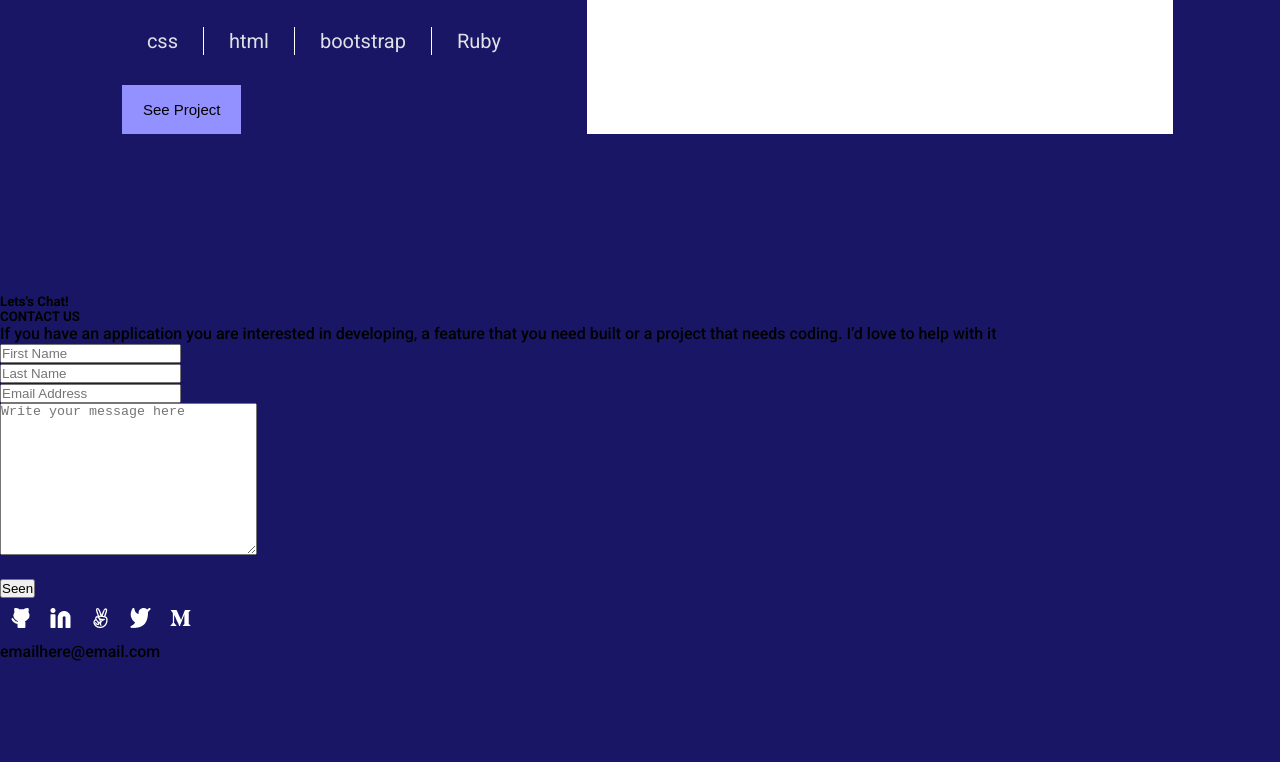
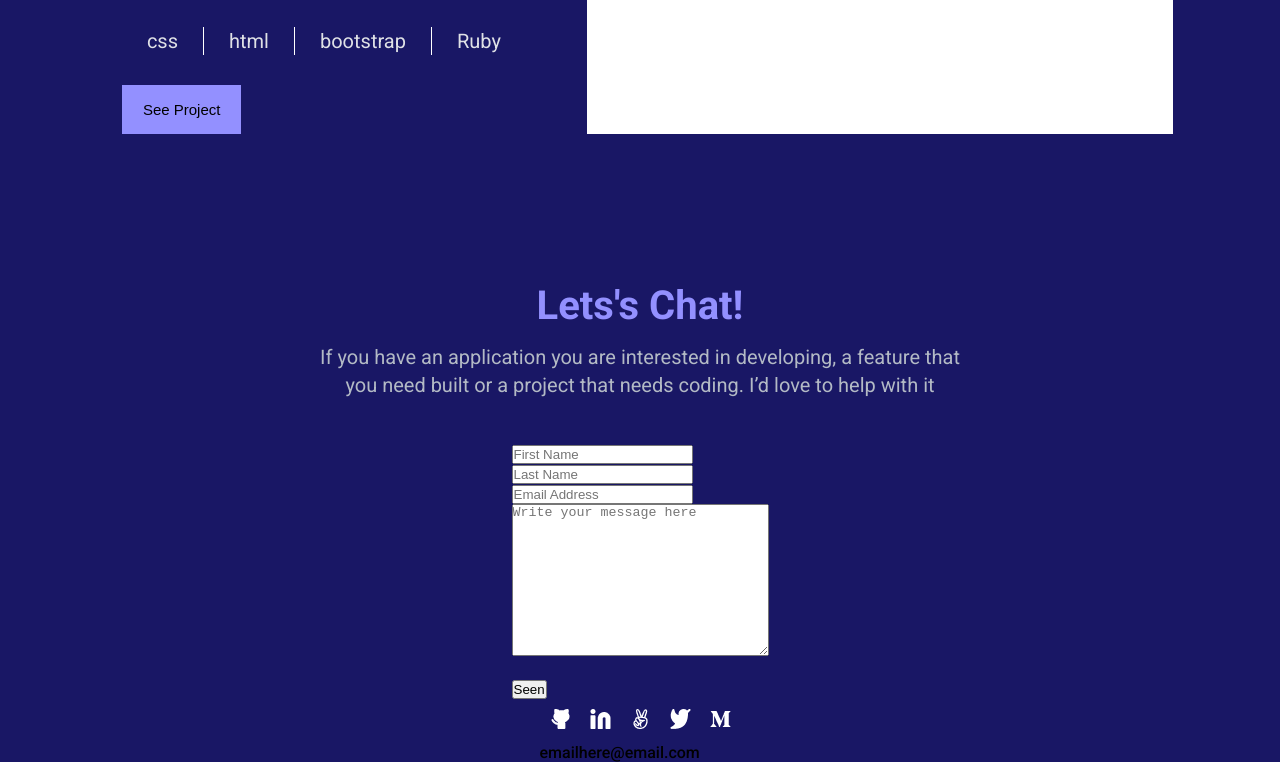
Before and after one commit to DannieMo/Portfolio-Website, a website: page index.html in a window 1280 px wide. Shown: the part 3432-4194 px from the top of the page. Before the commit the page ends 4093 px from the top, so only its background shows below. Drawn offline with Linux system fonts and the light colour scheme.

Commit message:
Add sytles to contact me section

```diff
--- a/styles.css
+++ b/styles.css
@@ -331,3 +331,36 @@ li h4 {
     flex-direction: column-reverse;
   }
 }
+
+/* Footer */
+.contact {
+    display: flex;
+    flex-direction: column;
+    align-items: center;
+    width: 50%;
+    margin: 0 auto;
+}
+
+.contact h5 {
+    font-weight: 700;
+    font-size: 40px;
+    color: #9390ff;
+    line-height: 24px;
+    text-align: center;
+}
+
+.mobile {
+    display: none;
+    text-align: center;
+}
+
+.contact-text p {
+    font-size: 20px;
+    font-weight: 400;
+    color: #b3bac5;
+    width: 100%;
+    text-align: center;
+    line-height: 28px;
+    margin-top: 25px;
+    margin-bottom: 45px;
+}
```
Also changed, not shown: index.html (+2 -2 lines).
